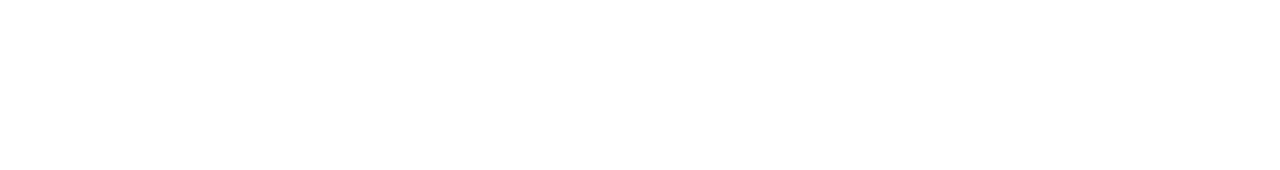
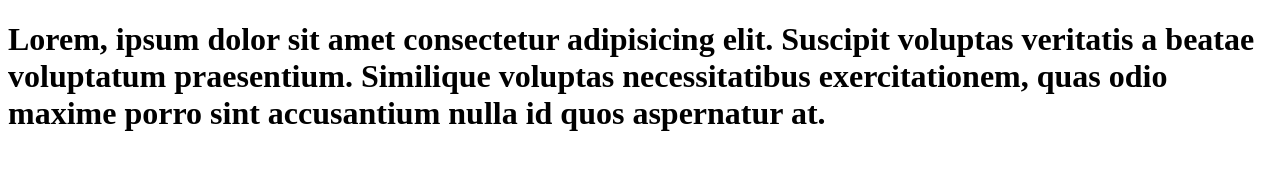
Before and after one commit to MadaRamada/BelajarGit, a plain HTML site: page index2.html in a window 1280 px wide. Drawn offline with Linux system fonts and the light colour scheme.

Commit message:
dssdfsdf

```diff
--- a/index2.html
+++ b/index2.html
@@ -9,7 +9,9 @@
 </head>
 
 <body>
-
+  <h1>Lorem, ipsum dolor sit amet consectetur adipisicing elit. Suscipit voluptas veritatis a beatae voluptatum
+    praesentium. Similique voluptas necessitatibus exercitationem, quas odio maxime porro sint accusantium nulla id quos
+    aspernatur at.</h1>
 </body>
 
 </html>
```
